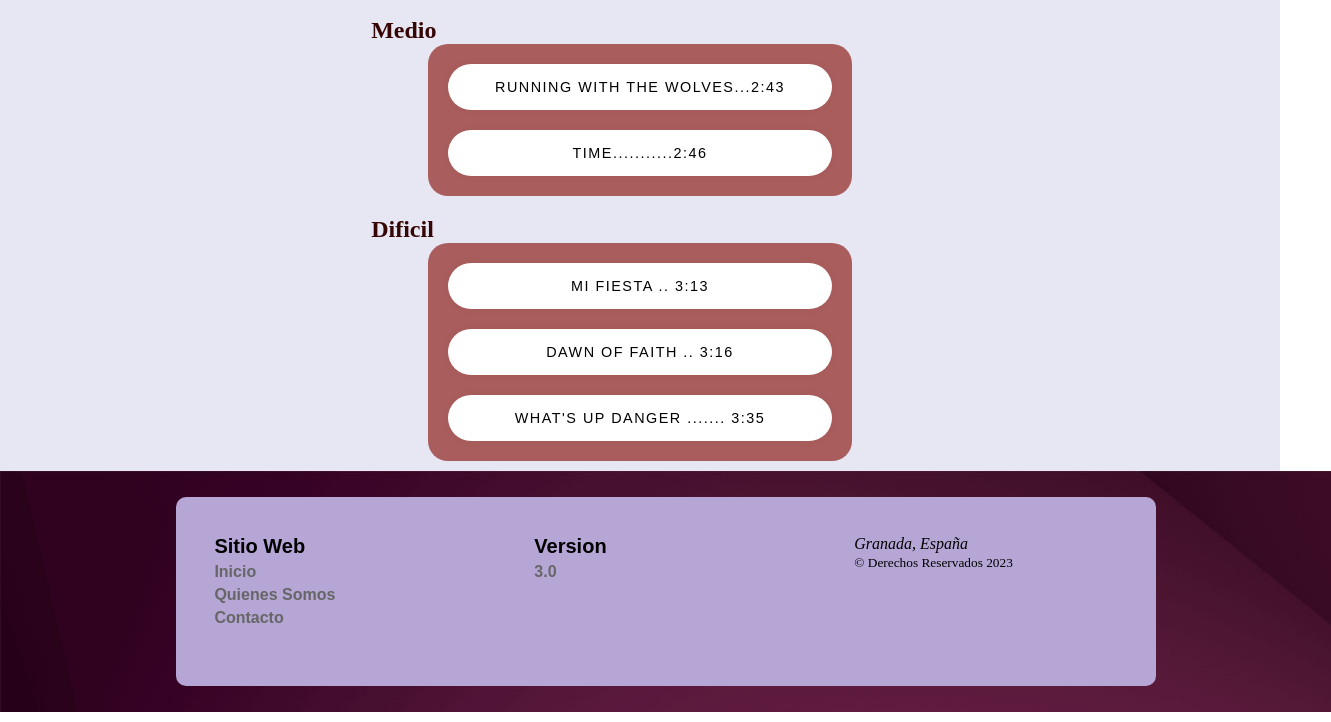
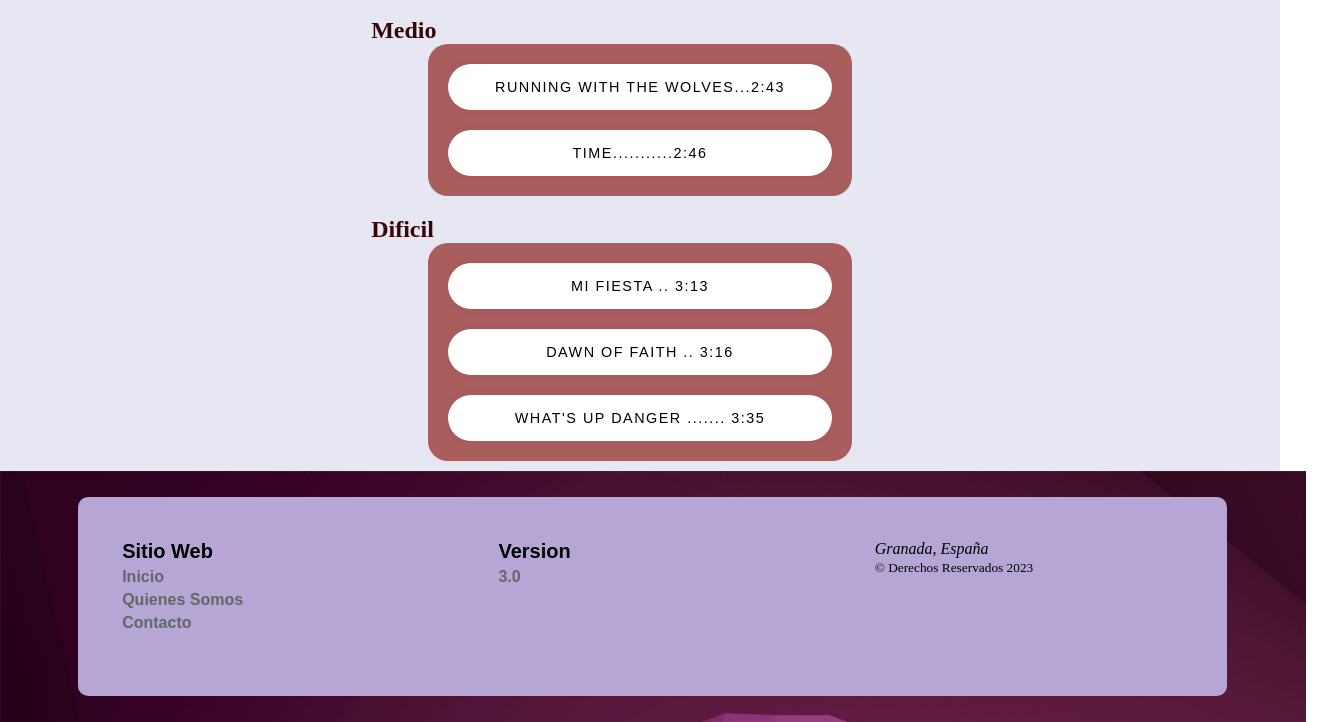
Before and after one commit to OliverMp28/OliverMp28.github.io, a plain HTML site: page index.html in a window 1280 px wide. Shown: the part 500-1222 px from the top of the page, 1331 px wide, since content can reach past the window. Drawn offline with Linux system fonts and the light colour scheme.

Commit message:
Update estilos.css

```diff
--- a/estilos.css
+++ b/estilos.css
@@ -364,13 +364,12 @@ header{
 
 /*footer*/
 #pielogo {
-    width: 100%;
+    width: 98%;
+    background-image: url("img/fondo3.png");
     padding: 2%;
-    background-image: url("img/fondo3.png");
-
   }
   #pielogo > div {
-    width: 960px;
+    width: 90%;
     margin: 0px auto;
     background-color: #b5a6d5;
     border-radius: 10px;
```
